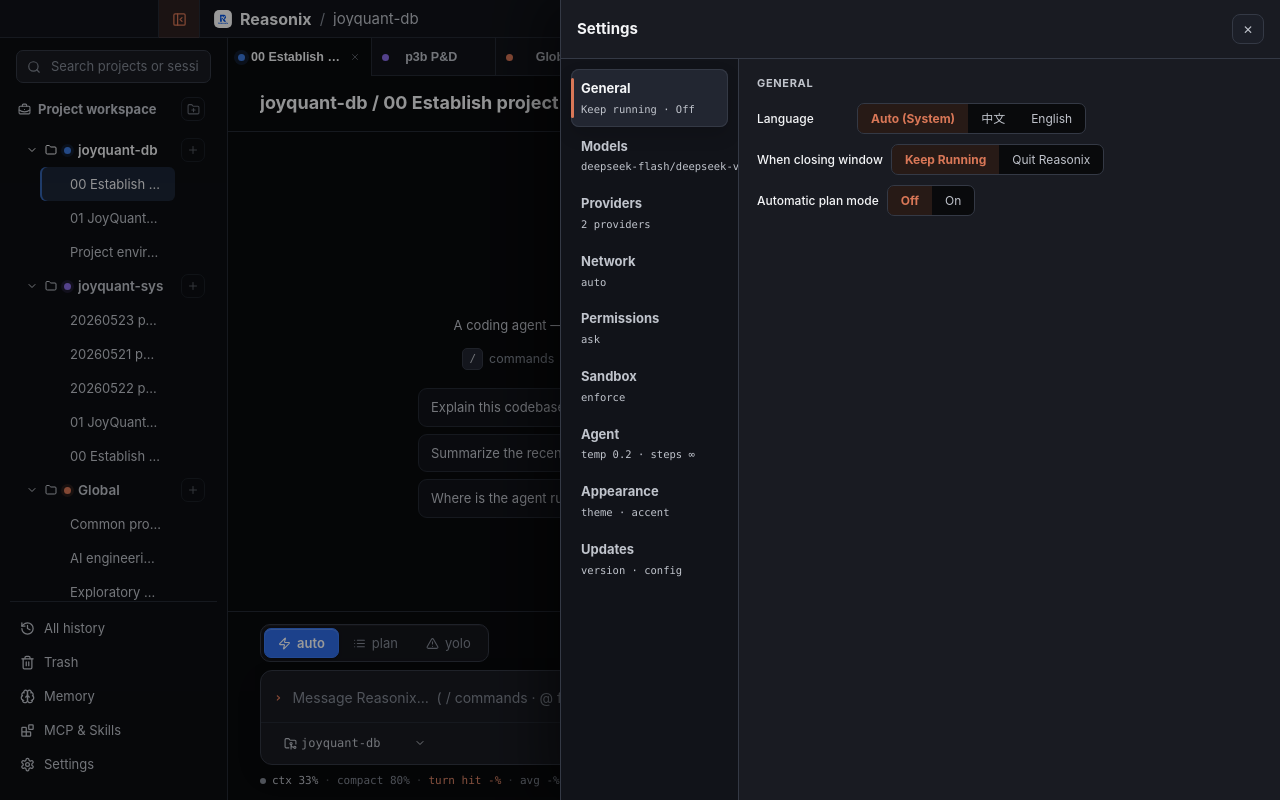
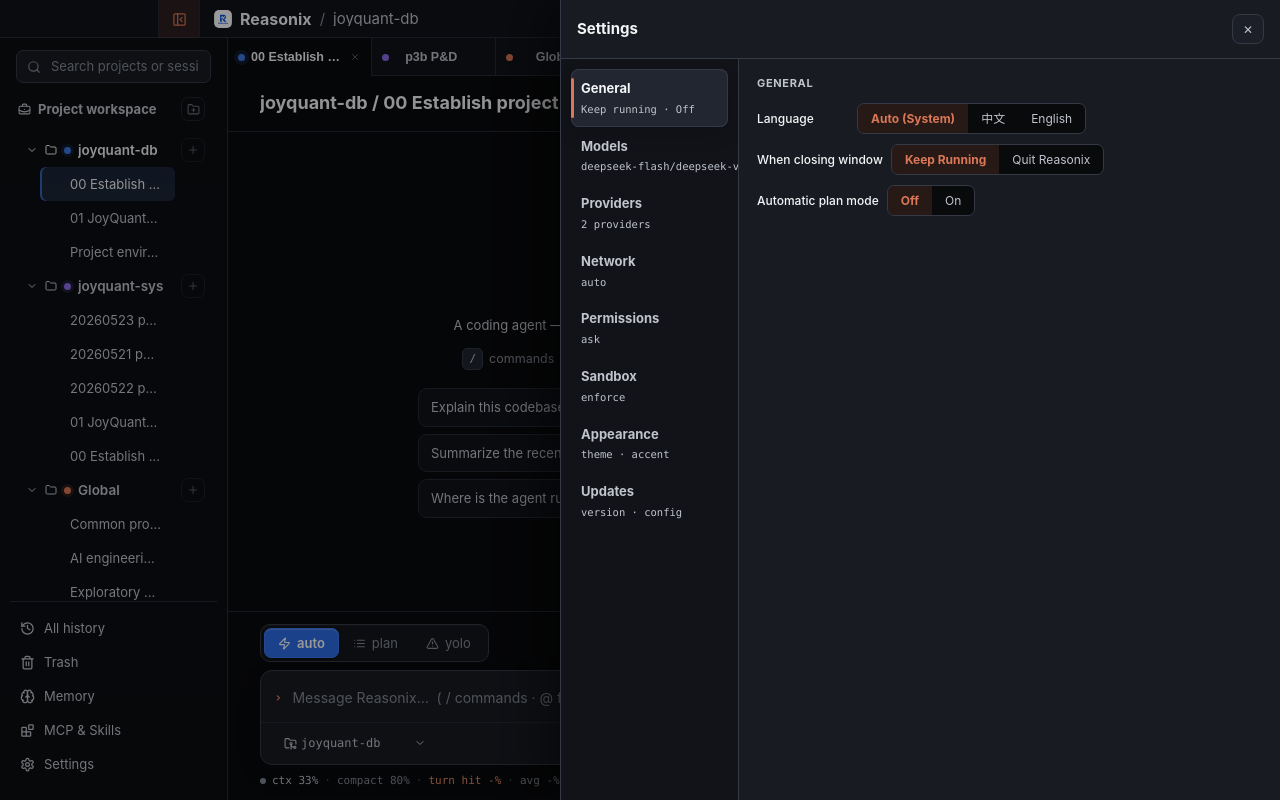
Before and after one commit to dorokuma/DeepSeek-Reasonix, a React (Vite) app in the folder desktop/frontend/: page / in a window 1280 px wide. Both pictures are taken after a click on the button "Settings". Built offline with nearby package versions, Linux system fonts and the light colour scheme.

Commit message:
refactor(desktop): remove agent settings tab (#3201)
Remove the standalone Agent settings tab (temperature / max steps / system prompt) from the desktop Settings drawer. Backend agent config shape left intact for future runtime controls — no config migration.

```diff
--- a/desktop/frontend/src/components/SettingsPanel.tsx
+++ b/desktop/frontend/src/components/SettingsPanel.tsx
@@ -21,13 +21,13 @@
 import { ResizableDrawer } from "./ResizableDrawer";
 import { Tooltip } from "./Tooltip";
 
-type SettingsTab = "general" | "models" | "providers" | "network" | "permissions" | "sandbox" | "agent" | "appearance" | "updates";
+type SettingsTab = "general" | "models" | "providers" | "network" | "permissions" | "sandbox" | "appearance" | "updates";
 
-const SETTINGS_TABS: SettingsTab[] = ["general", "models", "providers", "network", "permissions", "sandbox", "agent", "appearance", "updates"];
+const SETTINGS_TABS: SettingsTab[] = ["general", "models", "providers", "network", "permissions", "sandbox", "appearance", "updates"];
 
 // SettingsPanel is the desktop settings surface, aligning with Claude Code's
-// settings: model & providers (incl. API keys), permissions, sandbox, agent
-// params, and appearance. Every change writes reasonix.toml (or .env for keys)
+// settings: model & providers (incl. API keys), permissions, sandbox, and
+// appearance. Every change writes reasonix.toml (or .env for keys)
 // through the kernel's config edit API and rebuilds the controller live.
 export function SettingsPanel({ onClose, onChanged }: { onClose: () => void; onChanged: () => void }) {
   const t = useT();
@@ -102,7 +102,6 @@
                 {tab === "network" && <NetworkSection s={s} busy={busy} apply={apply} />}
                 {tab === "permissions" && <PermissionsSection s={s} busy={busy} apply={apply} />}
                 {tab === "sandbox" && <SandboxSection s={s} busy={busy} apply={apply} />}
-                {tab === "agent" && <AgentSection s={s} busy={busy} apply={apply} />}
                 {tab === "appearance" && (
                   <AppearanceSection
                     theme={theme}
@@ -152,8 +151,6 @@
       return t("settings.tab.permissions");
     case "sandbox":
       return t("settings.tab.sandbox");
-    case "agent":
-      return t("settings.tab.agent");
     case "appearance":
       return t("settings.tab.appearance");
     case "updates":
@@ -175,8 +172,6 @@
       return s.permissions.mode;
     case "sandbox":
       return s.sandbox.bash;
-    case "agent":
-      return t("settings.agentMeta", { temp: s.agent.temperature, steps: s.agent.maxSteps || "∞" });
     case "appearance":
       return t("settings.appearanceMeta");
     case "updates":
@@ -986,38 +981,6 @@
   );
 }
 
-function AgentSection({ s, busy, apply }: SectionProps) {
-  const t = useT();
-  const [temp, setTemp] = useState(String(s.agent.temperature));
-  const [steps, setSteps] = useState(String(s.agent.maxSteps));
-  const [prompt, setPrompt] = useState(s.agent.systemPrompt);
-  const dirty = temp !== String(s.agent.temperature) || steps !== String(s.agent.maxSteps) || prompt !== s.agent.systemPrompt;
-
-  return (
-    <section className="mem-section">
-      <div className="mem-section__title">{t("settings.agent")}</div>
-      <div className="set-row">
-        <label className="set-label">{t("settings.temperature")}</label>
-        <input className="mem-input set-narrow" value={temp} onChange={(e) => setTemp(e.target.value)} disabled={busy} inputMode="decimal" />
-        <label className="set-label">{t("settings.maxSteps")}</label>
-        <input className="mem-input set-narrow" value={steps} onChange={(e) => setSteps(e.target.value)} disabled={busy} inputMode="numeric" />
-        <span className="mem-hint">{t("settings.unlimited")}</span>
-      </div>
-      <div className="set-rules__label">{t("settings.systemPrompt")}</div>
-      <textarea className="mem-textarea" value={prompt} onChange={(e) => setPrompt(e.target.value)} disabled={busy} spellCheck={false} />
-      <div className="prov-card__actions">
-        <button
-          className="btn btn--primary btn--small"
-          disabled={busy || !dirty}
-          onClick={() => void apply(() => app.SetAgentParams(Number(temp) || 0, Number(steps) || 0, prompt))}
-        >
-          {t("settings.saveAgent")}
-        </button>
-      </div>
-    </section>
-  );
-}
-
 function AppearanceSection({
   theme,
   themeStyle,
--- a/desktop/frontend/src/locales/en.ts
+++ b/desktop/frontend/src/locales/en.ts
@@ -414,11 +414,9 @@
 	  "settings.tab.network": "Network",
 	  "settings.tab.permissions": "Permissions",
   "settings.tab.sandbox": "Sandbox",
-  "settings.tab.agent": "Agent",
   "settings.tab.appearance": "Appearance",
   "settings.tab.updates": "Updates",
   "settings.providerCount": "{n} providers",
-  "settings.agentMeta": "temp {temp} · steps {steps}",
   "settings.appearanceMeta": "theme · accent",
   "settings.updatesMeta": "version · config",
   "settings.closeBehavior": "When closing window",
@@ -496,12 +494,6 @@
   "settings.allowNetwork": "Allow network egress from sandboxed bash",
   "settings.workspaceRoot": "Workspace root",
   "settings.workspaceDefault": "(default: cwd)",
-  "settings.agent": "Agent",
-  "settings.temperature": "Temperature",
-  "settings.maxSteps": "Max steps",
-  "settings.unlimited": "0 = unlimited",
-  "settings.systemPrompt": "System prompt",
-  "settings.saveAgent": "Save agent settings",
   "settings.appearance": "Appearance",
   "settings.theme": "Theme",
   "settings.themeStyle": "Accent",
--- a/desktop/frontend/src/locales/zh.ts
+++ b/desktop/frontend/src/locales/zh.ts
@@ -415,11 +415,9 @@
 	  "settings.tab.network": "网络",
 	  "settings.tab.permissions": "权限",
   "settings.tab.sandbox": "沙箱",
-  "settings.tab.agent": "智能体",
   "settings.tab.appearance": "外观",
   "settings.tab.updates": "更新",
   "settings.providerCount": "{n} 个服务",
-  "settings.agentMeta": "温度 {temp} · 步数 {steps}",
   "settings.appearanceMeta": "主题 · 强调色",
   "settings.updatesMeta": "版本 · 配置",
   "settings.closeBehavior": "关闭窗口时",
@@ -497,12 +495,6 @@
   "settings.allowNetwork": "允许沙箱内 bash 访问网络",
   "settings.workspaceRoot": "工作区根目录",
   "settings.workspaceDefault": "（默认：当前目录）",
-  "settings.agent": "智能体",
-  "settings.temperature": "采样温度",
-  "settings.maxSteps": "最大步数",
-  "settings.unlimited": "0 = 不限",
-  "settings.systemPrompt": "系统提示词",
-  "settings.saveAgent": "保存智能体设置",
   "settings.appearance": "外观",
   "settings.theme": "主题",
   "settings.themeStyle": "强调色",
```
